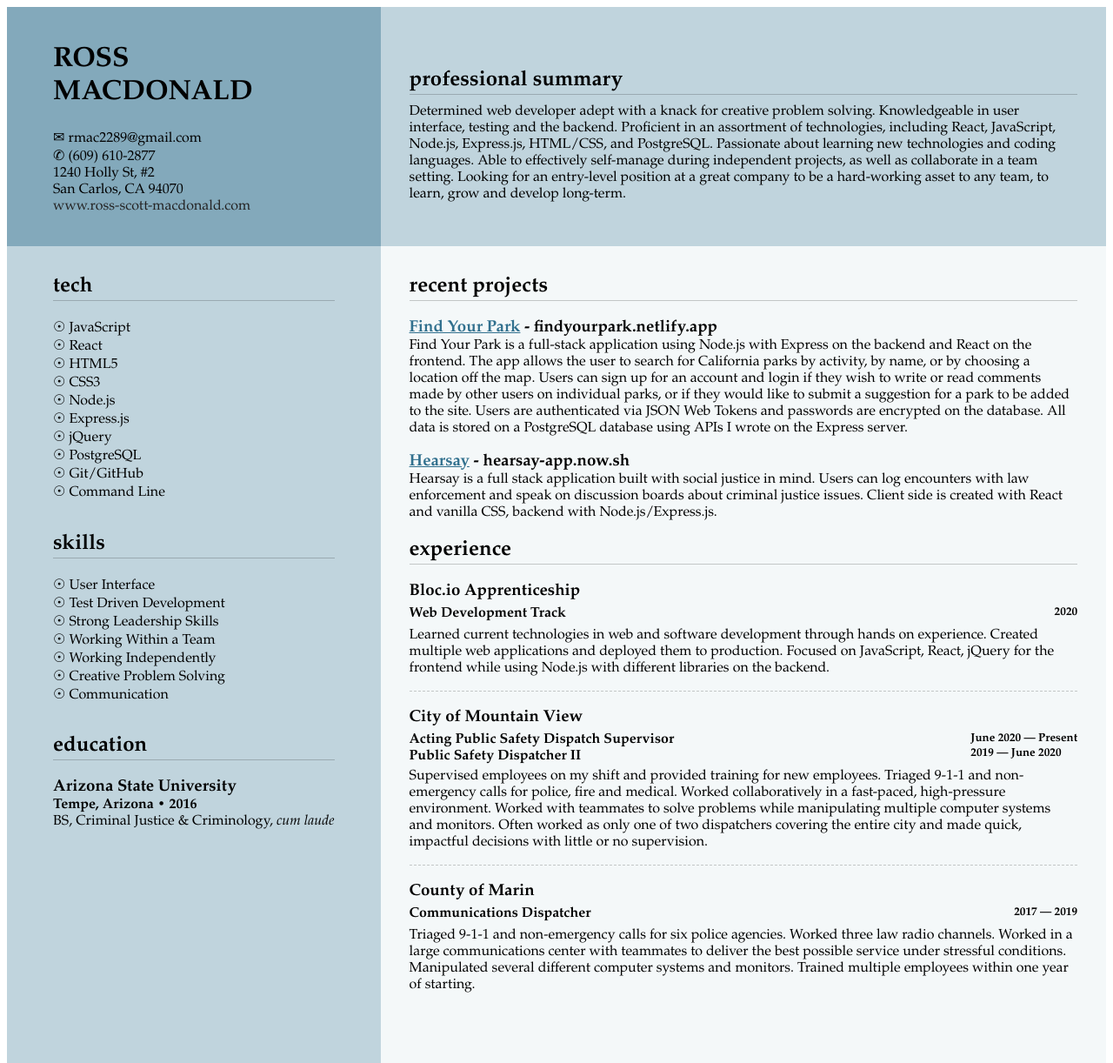
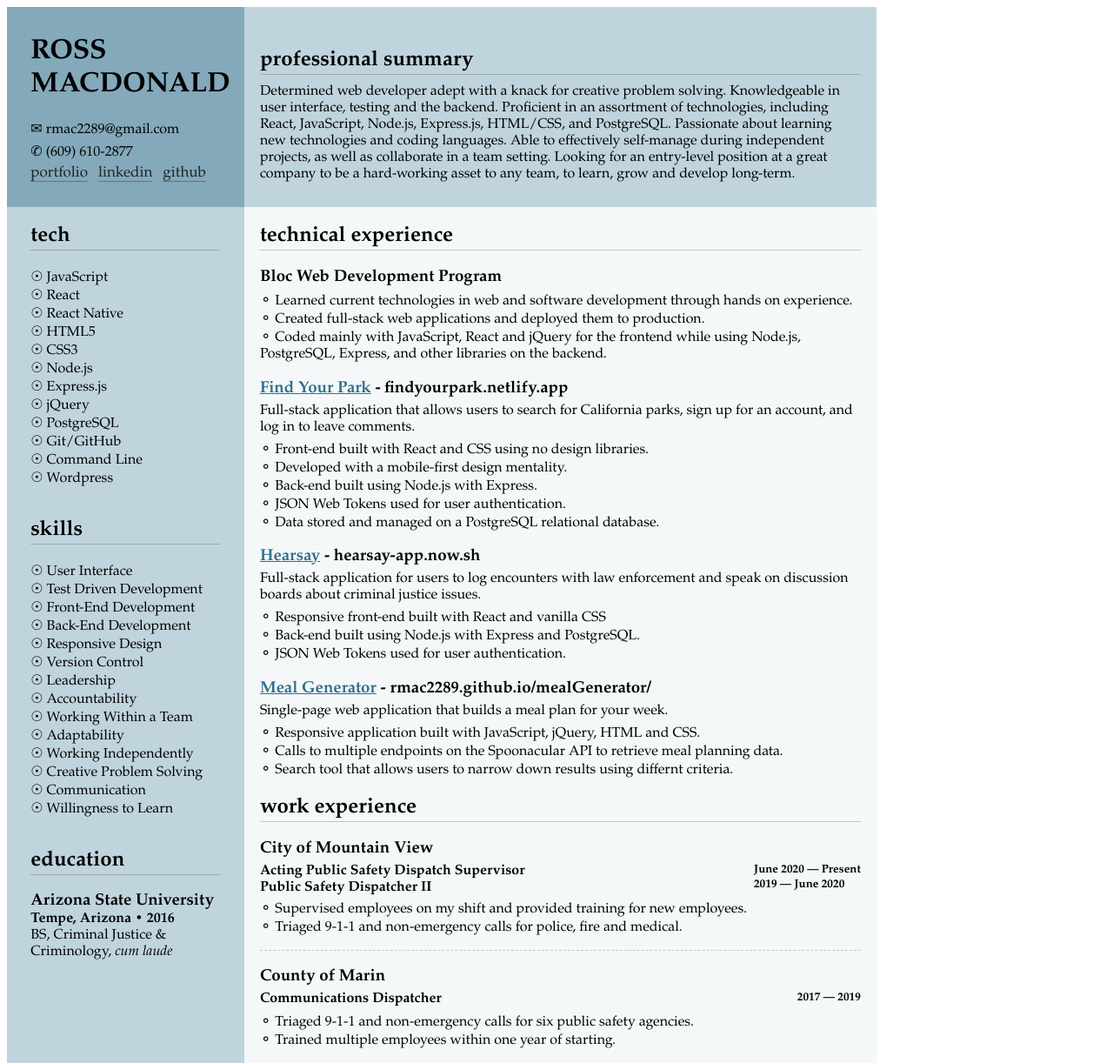
Before and after one commit to rmac2289/resume, a plain HTML site: page newResume.html in a window 1280 px wide. Shown: the top 1222 px of the page at 87% size. Drawn offline with Linux system fonts and the light colour scheme.

Commit message:
moved sections around added more skills

```diff
--- a/newResume.html
+++ b/newResume.html
@@ -13,6 +13,7 @@
             padding-left: 0;
         }
         body {
+            max-width: 1000px;
             display: flex;
             flex-direction: column;
             box-sizing: border-box;
@@ -25,21 +26,20 @@
 
         }
         .header-box-1 {
-            height: 250px;
-            flex: 1;
+            height: 230px;
+            flex: .75;
             background-color: rgb(49, 112, 142,0.6);
             align-items: center;
             display: flex;
-            padding: 1%;
+
         }
         .header-box-2 {
             display: flex;
             flex-direction: column;
-            height: 250px;
+            height: 230px;
             flex: 2;
             background: rgb(49, 112, 142,0.3);
             align-items: center;
-            padding: 1%;
             justify-content: center;
         }
         .main {
@@ -47,20 +47,19 @@
             display: flex;
         }
         .main-box-1 {
-            flex: 1;
+            flex: .75;
             background: rgb(49, 112, 142,0.3);
-            height: 1100px;
             text-align: left;
             display: flex;
             flex-direction: column;
-            padding: 1%;
+
         }
         .main-box-2 {
             flex: 2;
-            height: 1100px;
             background: rgb(49, 112, 142,0.05);
-            padding: 1%;
+
         }
+
         .job-h3 {
             margin-bottom: 5px;
         }
@@ -81,7 +80,11 @@
             margin: 0;
             padding: 0;
         }
-        .job-p, .projects, .project-p {
+        .project-p {
+            margin-bottom: 5px;
+            margin-top: 5px;
+        }
+        .job-p, .projects {
             margin-top: 0;
         }
         .job-1, .job-2 {
@@ -98,7 +101,7 @@
             margin-bottom: 0;
         }
 
-        .job-1,.job-2,.job-3, .projects-header, .project-1, .project-2,.job-header,.header-sub-box-2,.header-sub-box-3 {
+        .job-1,.job-2,.job-3, .projects-header, .project-1, .project-2,.project-3,.job-header,.header-sub-box-2,.header-sub-box-3 {
             width: 95%;
             margin-left: auto;
             margin-right: auto;
@@ -133,9 +136,19 @@
         .project-link {
             color: rgb(49, 112, 142);
         }
+        .contact-list-item {
+            margin-top: 5px;
+        }
         #site {
             color: rgb(36, 35, 35);
             text-decoration: none;
+            margin-right: 12px;
+            font-size: 17px;
+            border-bottom: 1px solid rgb(0,0,0,0.3)
+        }
+        .link-holder {
+            display: flex;
+            flex-direction: row;
         }
     </style>
 </head>
@@ -147,8 +160,11 @@
                 <ul class="contact-list">
                     <li class="contact-list-item">&#9993; rmac2289@gmail.com</li>
                     <li class="contact-list-item">&#9990; (609) 610-2877</li>
-                    <li class="contact-list-item">1240 Holly St, #2 <br/> San Carlos, CA 94070</li>
-                    <li class="contact-list-item"><a id="site" href="https://ross-scott-macdonald.com" target="_blank">www.ross-scott-macdonald.com</a></li>
+                    <div class="link-holder">
+                        <li class="contact-list-item"><a id="site" href="https://ross-scott-macdonald.com" target="_blank">portfolio</a></li>
+                        <li class="contact-list-item"><a id="site" href="https://www.linkedin.com/in/rsmacdonald/" target="_blank">linkedin</a></li>
+                        <li class="contact-list-item"><a id="site" href="https://www.github.com/rmac2289" target="_blank">github</a></li>
+                    </div>
                 </ul>
             </div>
         </div>
@@ -174,6 +190,7 @@
                 <ul class="tech-list">
                     <li class="tech-list-item">&#9737; JavaScript</li>
                     <li class="tech-list-item">&#9737; React</li>
+                    <li class="tech-list-item">&#9737; React Native</li>
                     <li class="tech-list-item">&#9737; HTML5</li>
                     <li class="tech-list-item">&#9737; CSS3</li>
                     <li class="tech-list-item">&#9737; Node.js</li>
@@ -182,6 +199,7 @@
                     <li class="tech-list-item">&#9737; PostgreSQL</li>
                     <li class="tech-list-item">&#9737; Git/GitHub</li>
                     <li class="tech-list-item">&#9737; Command Line</li>
+                    <li class="tech-list-item">&#9737; Wordpress</li>
                 </ul>
             </div>
             <div class="skills">
@@ -189,11 +207,19 @@
                 <ul class="skills-list">
                     <li class="skills-list-item">&#9737; User Interface</li>
                     <li class="skills-list-item">&#9737; Test Driven Development</li>
-                    <li class="skills-list-item">&#9737; Strong Leadership Skills</li>
+                    <li class="skills-list-item">&#9737; Front-End Development</li>
+                    <li class="skills-list-item">&#9737; Back-End Development</li>
+                    <li class="skills-list-item">&#9737; Responsive Design</li>
+                    <li class="skills-list-item">&#9737; Version Control</li>
+                    <li class="skills-list-item">&#9737; Leadership</li>
+                    <li class="skills-list-item">&#9737; Accountability</li>
                     <li class="skills-list-item">&#9737; Working Within a Team</li>
+                    <li class="skills-list-item">&#9737; Adaptability</li>
                     <li class="skills-list-item">&#9737; Working Independently</li>
                     <li class="skills-list-item">&#9737; Creative Problem Solving</li>
                     <li class="skills-list-item">&#9737; Communication</li>
+                    <li class="skills-list-item">&#9737; Willingness to Learn</li>
+
                 </ul>
             </div>
             <div class="education">
@@ -206,37 +232,54 @@
             </div>
         </div>
         <div class="main-box-2">
-            <h2 class="projects-header">recent projects</h2>
+            <h2 class="projects-header">technical experience</h2>
+            <div class="project-1">
+                <h3 class="project-title">Bloc Web Development Program</h3>
+                <p class="project-p">
+                    &#x26AC; Learned current technologies in web and software development through hands on experience. <br/>
+                    &#x26AC; Created full-stack web applications and deployed them to production. <br/>
+                    &#x26AC; Coded mainly with JavaScript, React and jQuery for the frontend while
+                using Node.js, PostgreSQL, Express, and other libraries on the backend.</p>
+            </div>
             <div class="project-1">
                 <h3 class="project-title"><a class="project-link" target="_blank" href="https://findyourpark.netlify.app">Find Your Park</a> - findyourpark.netlify.app</h3>
-                <p class="project-p">Find Your Park is a full-stack application using Node.js with Express on the backend and React on the frontend. The app allows the user to search for California parks by activity, by name, or by choosing a location off the map. Users can sign up for an account and login if they wish to write or read comments made by other users on individual parks, or if they would like to submit a suggestion for a park to be added to the site. Users are authenticated via JSON Web Tokens and passwords are encrypted on the database. All data is stored on a PostgreSQL database using APIs I wrote on the Express server.</p>
+                <p class="project-p">Full-stack application that allows users to search for California parks, sign up for an account, and log in to leave comments. </p>
+                <p class="project-p">
+                    &#x26AC; Front-end built with React and CSS using no design libraries. <br/>
+                    &#x26AC; Developed with a mobile-first design mentality. <br/>
+                    &#x26AC; Back-end built using Node.js with Express. <br/>
+                    &#x26AC; JSON Web Tokens used for user authentication. <br/>
+                    &#x26AC; Data stored and managed on a PostgreSQL relational database.</p>
             </div>
             <div class="project-2">
                 <h3 class="project-title"><a class="project-link" target="_blank" href="https://findyourpark.netlify.app">Hearsay</a> - hearsay-app.now.sh</h3>
-                <p class="project-p">Hearsay is a full stack application built with social justice in mind. Users can log encounters with law enforcement and speak on discussion boards about criminal justice issues. Client side
-                    is created with React and vanilla CSS, backend with Node.js/Express.js.</p>
+                <p class="project-p">Full-stack application for users to log encounters with law enforcement and speak on discussion boards about criminal justice issues.</p>
+                <p class="project-p">
+                    &#x26AC; Responsive front-end built with React and vanilla CSS <br/>
+                    &#x26AC; Back-end built using Node.js with Express and PostgreSQL. <br/>
+                    &#x26AC; JSON Web Tokens used for user authentication. <br/>
+                </p>
             </div>
-            <h2 class="job-header">experience</h2>
-            <div class="job-1">
-                <h3 class="job-h3">Bloc.io Apprenticeship</h3>
-                <div class="job-title-box">
-                    <h4 class="job-h4">Web Development Track</h4>
-                    <h5 class="job-year">2020</h5>
-                </div>
-                <p class="job-p">Learned current technologies in web and software development through hands on experience. Created multiple
-                    web applications and deployed them to production. Focused on JavaScript, React, jQuery for the frontend while
-                using Node.js with different libraries on the backend.</p>
+            <div class="project-3">
+                <h3 class="project-title"><a class="project-link" target="_blank" href="https://rmac2289.github.io/mealGenerator/">Meal Generator</a> - rmac2289.github.io/mealGenerator/</h3>
+                <p class="project-p">Single-page web application that builds a meal plan for your week.</p>
+                <p class="project-p">
+                    &#x26AC; Responsive application built with JavaScript, jQuery, HTML and CSS. <br/>
+                    &#x26AC; Calls to multiple endpoints on the Spoonacular API to retrieve meal planning data.<br/>
+                    &#x26AC; Search tool that allows users to narrow down results using differnt criteria.<br/>
+                </p>
             </div>
+            <h2 class="job-header">work experience</h2>
+
             <div class="job-2">
                 <h3 class="job-h3">City of Mountain View</h3>
                 <div class="job-title-box">
                     <h4 class="job-h4">Acting Public Safety Dispatch Supervisor<br/>Public Safety Dispatcher II</h4>
                     <h5 class="job-year">June 2020 &mdash; Present<br/>2019 &mdash; June 2020 </h5>
                 </div>
-                <p class="job-p">Supervised employees on my shift and provided training for new employees. Triaged 9-1-1 and non-emergency calls for police, fire and medical.
-                     Worked collaboratively in a fast-paced, high-pressure environment. Worked with teammates to solve problems
-                    while manipulating multiple computer systems and monitors. Often worked as only one of two dispatchers
-                covering the entire city and made quick, impactful decisions with little or no supervision.</p>
+                <p class="job-p">
+                    &#x26AC; Supervised employees on my shift and provided training for new employees.<br/>
+                    &#x26AC; Triaged 9-1-1 and non-emergency calls for police, fire and medical.<br/>
             </div>
             <div class="job-3">
                 <h3 class="job-h3">County of Marin</h3>
@@ -244,10 +287,9 @@
                     <h4 class="job-h4">Communications Dispatcher</h4>
                     <h5 class="job-year">2017 &mdash; 2019</h5>
                 </div>
-                <p class="job-p">Triaged 9-1-1 and non-emergency calls for six police agencies. Worked three law radio channels. Worked in a large
-                    communications center with teammates to deliver the best possible service under
-                    stressful conditions. Manipulated several
-                    different computer systems and monitors. Trained multiple employees within one year of starting.</p>
+                <p class="job-p">
+                    &#x26AC; Triaged 9-1-1 and non-emergency calls for six public safety agencies. <br/>
+                    &#x26AC; Trained multiple employees within one year of starting.
             </div>
         </div>
     </div>
```
Also changed, not shown: 3 other files.
